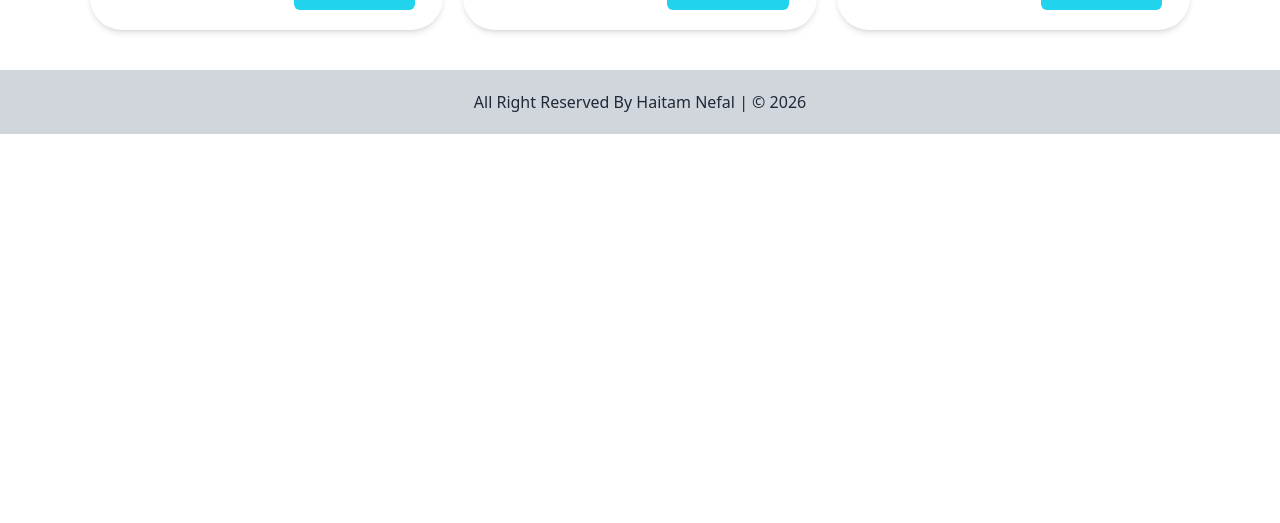
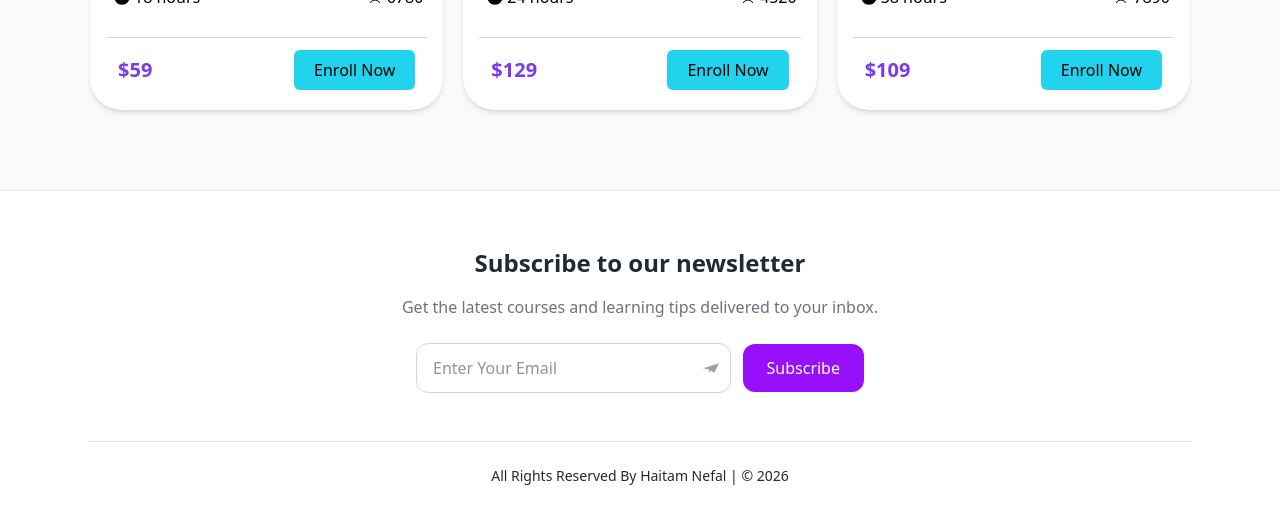
Before and after one commit to Haytam-DEV05/learnHub, a React (Vite) app: page / in a window 1280 px wide. Shown: the part 2129-2652 px from the top of the page. Before the commit the page ends 2263 px from the top, so only its background shows below. Built offline with nearby package versions, Linux system fonts and the light colour scheme.

Commit message:
in this task i update the footer and also i make the filter for the courses by categories

```diff
--- a/src/Components/Pages/Courses/Courses.jsx
+++ b/src/Components/Pages/Courses/Courses.jsx
@@ -243,7 +243,8 @@ export default function Courses() {
     "Marketing",
   ];
   return (
-    <div className="min-h-screen max-w-275 mx-auto">
+    <div className="bg-(--background) py-20">
+      <div className="min-h-screen max-w-275 mx-auto ">
         <h2 className="text-[40px] font-bold max-w-fit mx-auto">
           Explore Our Top Courses
         </h2>
@@ -271,10 +272,17 @@ export default function Courses() {
 
         {/* Courses */}
         <div className="courses grid grid-cols-1 sm:grid-cols-2 md:grid-cols-3 gap-5 mt-5">
-        {courses.map((course) => {
+          {courses
+            .filter((course) =>
+              activeCategories === "All"
+                ? courses
+                : course.category === activeCategories,
+            )
+            .map((course) => {
               return <CoursesCard course={course} key={course.id} />;
             })}
         </div>
       </div>
+    </div>
   );
 }
--- a/src/Components/Pages/Courses/CoursesCard.jsx
+++ b/src/Components/Pages/Courses/CoursesCard.jsx
@@ -5,7 +5,8 @@ import { PiStudentFill } from "react-icons/pi";
 export default function CoursesCard({ course }) {
   return (
     <div className="course bg-(--card-bg) rounded-4xl shadow-md">
-      <div className="image w-full rounded-2xl">
+      <div className="image w-full rounded-2xl relative">
+        <span className="absolute left-2 top-2 bg-white rounded-[30px] px-4">{course.category}</span>
         <img
           src={course.image}
           alt={course.image}
@@ -26,7 +27,9 @@ export default function CoursesCard({ course }) {
             </b>
           </span>
         </div>
-        <h2 className="text-[16px] font-bold my-2 line-clamp-1">{course.title}</h2>
+        <h2 className="text-[16px] font-bold my-2 line-clamp-1">
+          {course.title}
+        </h2>
         <h3 className="font-medium text-[16px]">By {course.instructor}</h3>
         <div className="flex justify-between mt-3">
           <span className="flex items-center">
@@ -40,8 +43,12 @@ export default function CoursesCard({ course }) {
         </div>
       </div>
       <div className="bottom-card p-3 border-t border-gray-300 mx-4 flex justify-between items-center my-2">
-        <span className="text-(--primary) text-[20px] font-bold">${course.price}</span>
-        <button className="bg-(--accent) px-5 py-2 cursor-pointer rounded-md ">Enroll Now</button>
+        <span className="text-(--primary) text-[20px] font-bold">
+          ${course.price}
+        </span>
+        <button className="bg-(--accent) px-5 py-2 cursor-pointer rounded-md ">
+          Enroll Now
+        </button>
       </div>
     </div>
   );
--- a/src/Components/Templates/Footer.jsx
+++ b/src/Components/Templates/Footer.jsx
@@ -1,10 +1,43 @@
+import { SiMinutemailer } from "react-icons/si";
 
 export default function Footer() {
   return (
-    <footer className="bg-gray-300 py-5 mt-10">
-      <h2 className="text-center">
-        All Right Reserved By Haitam Nefal | &copy; {new Date().getFullYear()}
-      </h2>
+    <footer className="bg-white border-t border-gray-200 py-14">
+      <div className="max-w-6xl mx-auto px-6">
+
+        {/* Top Footer */}
+        <div className="text-center space-y-4">
+          <h3 className="text-2xl font-semibold text-(--text)">
+            Subscribe to our newsletter
+          </h3>
+
+          <p className="text-(--text-light) max-w-xl mx-auto">
+            Get the latest courses and learning tips delivered to your inbox.
+          </p>
+
+          <form className="mt-6 flex items-center justify-center gap-3 max-w-md mx-auto">
+            <div className="relative w-full">
+              <input
+                type="email"
+                placeholder="Enter Your Email"
+                className="w-full px-4 py-3 rounded-xl border border-gray-300 focus:outline-none focus:ring-2 focus:ring-purple-400 text-(--text)"
+              />
+              <SiMinutemailer className="absolute right-3 top-1/2 -translate-y-1/2 text-gray-400" />
+            </div>
+
+            <button className="px-6 py-3 rounded-xl bg-purple-600 text-white font-medium hover:bg-purple-700 transition">
+              Subscribe
+            </button>
+          </form>
+        </div>
+
+        {/* Bottom Footer */}
+        <div className="mt-12 text-center border-t border-gray-200 pt-6">
+          <h2 className="text-sm text-(--text-light)">
+            All Rights Reserved By Haitam Nefal | &copy; {new Date().getFullYear()}
+          </h2>
+        </div>
+      </div>
     </footer>
-  )
+  );
 }
--- a/src/Components/Templates/Navbar.jsx
+++ b/src/Components/Templates/Navbar.jsx
@@ -2,7 +2,7 @@ import { FaBookOpen } from "react-icons/fa";
 
 export default function Navbar() {
   return (
-    <nav className="flex justify-around items-center min-h-20 bg-(--background) shadow-md fixed top-0 left-0 right-0 backdrop-blur-lg w-full">
+    <nav className="flex justify-around items-center min-h-20 bg-(--background) z-99 shadow-md fixed top-0 left-0 right-0 backdrop-blur-lg w-full">
       <div className="logo flex items-center cursor-pointer">
         <span className="text-(--primary)">
           <FaBookOpen size={25} className="mr-2" />
```
Also changed, not shown: src/index.css (+13 -0 lines). Lines whose indentation alone changed are shown as unchanged.
